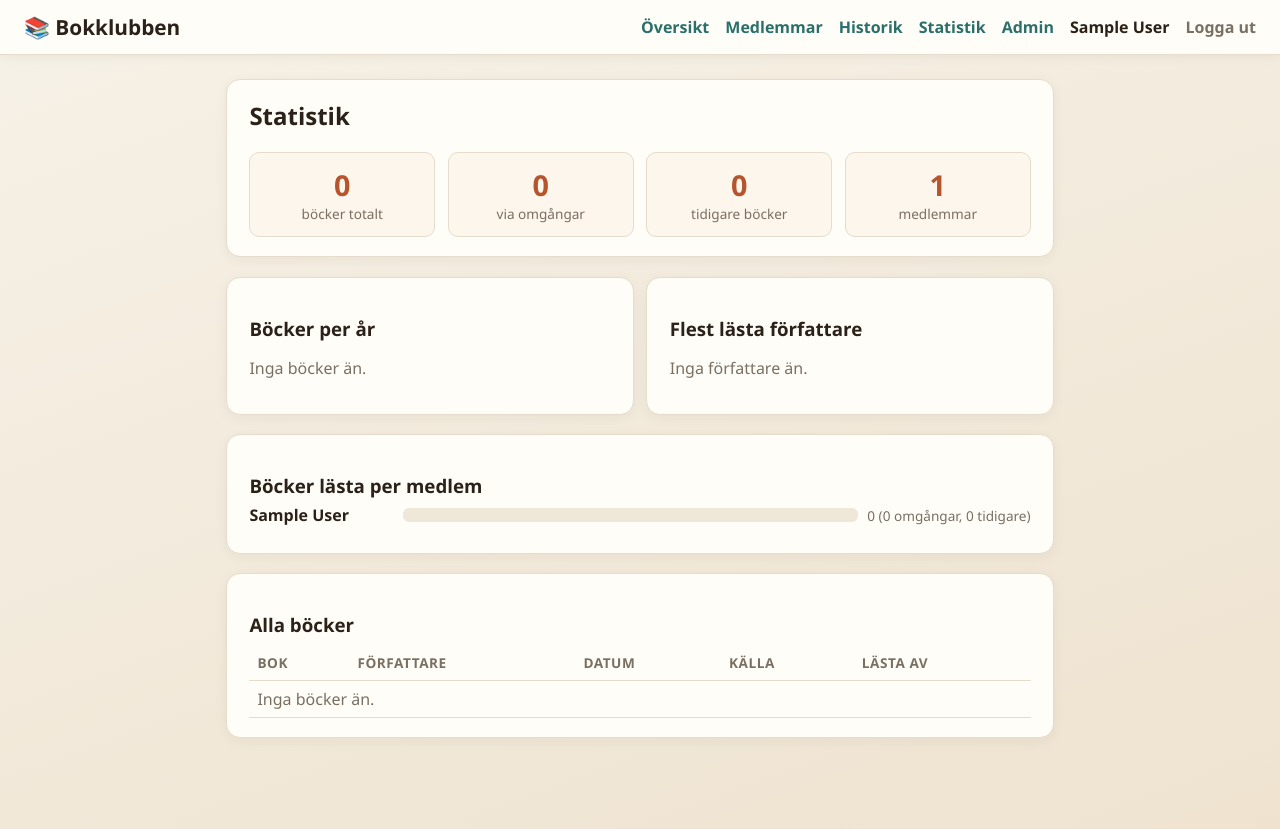
After one commit to bananmellan/bokklubben, a Flask app: page /stats in a window 1280 px wide. The commit adds this page. Run offline with Flask 3, Linux system fonts and the light colour scheme; the visitor is signed in with stand-in values (Sample User, id 1); data comes from the database, SQL or seed files in the repository; data that the repository does not hold is empty.

Commit message:
Add past-book history and statistics page
- Admin can backfill books read before the site existed (title, author,
  read date, which members read it), with edit/delete
- New Statistik page: totals, books per year, most-read authors,
  per-member read counts (rounds + backfilled), full book list
- New tables past_books / past_book_readers (added via IF NOT EXISTS,
  existing databases migrate on startup)

Co-authored-by: bananmellan <bananmellan@users.noreply.github.com>

```diff
--- a/app/db.py
+++ b/app/db.py
@@ -62,6 +62,20 @@ CREATE TABLE IF NOT EXISTS read_marks (
     UNIQUE(round_id, member_id)
 );
 
+CREATE TABLE IF NOT EXISTS past_books (
+    id INTEGER PRIMARY KEY AUTOINCREMENT,
+    title TEXT NOT NULL,
+    author TEXT NOT NULL DEFAULT '',
+    read_date TEXT,
+    created_at TEXT NOT NULL DEFAULT (datetime('now'))
+);
+
+CREATE TABLE IF NOT EXISTS past_book_readers (
+    past_book_id INTEGER NOT NULL REFERENCES past_books(id) ON DELETE CASCADE,
+    member_id INTEGER NOT NULL REFERENCES members(id) ON DELETE CASCADE,
+    PRIMARY KEY (past_book_id, member_id)
+);
+
 CREATE TABLE IF NOT EXISTS settings (
     key TEXT PRIMARY KEY,
     value TEXT NOT NULL
--- a/app/routes.py
+++ b/app/routes.py
@@ -328,6 +328,81 @@ def upload(filename):
     return send_from_directory(current_app.config["UPLOAD_DIR"], filename)
 
 
+@bp.route("/stats")
+@login_required
+def stats():
+    round_books = query(
+        """
+        SELECT b.title, b.author, r.id AS round_id, r.meeting_date, r.created_at,
+               (SELECT COUNT(*) FROM read_marks rm WHERE rm.round_id = r.id AND rm.has_read = 1) AS nread
+        FROM rounds r
+        JOIN book_candidates b ON b.id = r.winner_candidate_id
+        ORDER BY coalesce(r.meeting_date, r.created_at) DESC, r.id DESC
+        """
+    )
+    past_books = query(
+        """
+        SELECT pb.id, pb.title, pb.author, pb.read_date,
+               (SELECT COUNT(*) FROM past_book_readers p WHERE p.past_book_id = pb.id) AS nread
+        FROM past_books pb
+        ORDER BY pb.read_date DESC, pb.id DESC
+        """
+    )
+
+    years = {}
+    for b in round_books:
+        y = (b["meeting_date"] or b["created_at"] or "")[:4] or "okänt"
+        years[y] = years.get(y, 0) + 1
+    for b in past_books:
+        y = (b["read_date"] or "")[:4] or "okänt"
+        years[y] = years.get(y, 0) + 1
+    per_year = sorted(years.items(), key=lambda kv: (1, "") if kv[0] == "okänt" else (0, kv[0]), reverse=True)
+
+    authors = {}
+    for b in list(round_books) + list(past_books):
+        a = (b["author"] or "").strip()
+        if a:
+            key = a.lower()
+            if key not in authors:
+                authors[key] = [a, 0]
+            authors[key][1] += 1
+    top_authors = sorted(authors.values(), key=lambda x: (-x[1], x[0].lower()))[:10]
+
+    member_stats = query(
+        """
+        SELECT m.id, m.name,
+               (SELECT COUNT(*) FROM read_marks rm JOIN rounds r ON r.id = rm.round_id
+                WHERE rm.member_id = m.id AND rm.has_read = 1 AND r.winner_candidate_id IS NOT NULL) AS round_reads,
+               (SELECT COUNT(*) FROM past_book_readers p WHERE p.member_id = m.id) AS past_reads
+        FROM members m
+        ORDER BY (round_reads + past_reads) DESC, lower(m.name)
+        """
+    )
+
+    totals = {
+        "books": len(round_books) + len(past_books),
+        "from_rounds": len(round_books),
+        "past": len(past_books),
+        "members": one("SELECT COUNT(*) AS c FROM members")["c"],
+    }
+    max_year = max([c for _, c in per_year], default=1) or 1
+    max_author = max([c for _, c in top_authors], default=1) or 1
+    max_member = max([m["round_reads"] + m["past_reads"] for m in member_stats], default=1) or 1
+
+    return render_template(
+        "stats.html",
+        round_books=round_books,
+        past_books=past_books,
+        per_year=per_year,
+        top_authors=top_authors,
+        member_stats=member_stats,
+        totals=totals,
+        max_year=max_year,
+        max_author=max_author,
+        max_member=max_member,
+    )
+
+
 @bp.route("/history")
 @login_required
 def history():
--- a/app/static/style.css
+++ b/app/static/style.css
@@ -191,3 +191,28 @@ input[type="file"] { font-size: 0.85rem; }
 }
 
 hr { border: none; border-top: 1px solid var(--line); margin: 1.2rem 0; }
+
+.stat-cards { display: flex; gap: 0.8rem; flex-wrap: wrap; }
+.stat-card {
+  flex: 1 1 8rem;
+  background: #fdf6ec;
+  border: 1px solid var(--line);
+  border-radius: 10px;
+  padding: 0.8rem;
+  text-align: center;
+  display: flex;
+  flex-direction: column;
+}
+.stat-num { font-size: 1.8rem; font-weight: 800; color: var(--accent); }
+.stat-label { color: var(--muted); font-size: 0.85rem; }
+
+.bar-list { list-style: none; padding: 0; margin: 0.4rem 0 0; }
+.bar-list li { display: flex; align-items: center; gap: 0.6rem; margin-bottom: 0.45rem; }
+.bar-label { width: 9rem; overflow: hidden; text-overflow: ellipsis; white-space: nowrap; font-weight: 600; }
+.bar { flex: 1; background: #efe7d8; border-radius: 6px; height: 0.9rem; overflow: hidden; }
+.bar-fill { display: block; height: 100%; background: var(--accent-2); border-radius: 6px; }
+.bar-fill.alt { background: var(--accent); }
+.bar-count { min-width: 8rem; text-align: right; color: var(--muted); font-size: 0.85rem; }
+
+fieldset { border: 1px solid var(--line); border-radius: 8px; margin: 0.8rem 0; }
+legend { font-weight: 600; padding: 0 0.3rem; }
--- a/app/templates/base.html
+++ b/app/templates/base.html
@@ -15,6 +15,7 @@
       <a href="{{ url_for('main.index') }}">Översikt</a>
       <a href="{{ url_for('main.members') }}">Medlemmar</a>
       <a href="{{ url_for('main.history') }}">Historik</a>
+      <a href="{{ url_for('main.stats') }}">Statistik</a>
       {% if member['is_admin'] %}<a href="{{ url_for('admin.panel') }}">Admin</a>{% endif %}
       <span class="who">{% if member['avatar'] %}<img class="avatar-sm" src="{{ url_for('main.upload', filename=member['avatar']) }}" alt="">{% endif %}{{ member['name'] }}</span>
       <a class="logout" href="{{ url_for('main.logout') }}">Logga ut</a>
--- /dev/null
+++ b/app/templates/stats.html
@@ -0,0 +1,98 @@
+{% extends "base.html" %}
+{% block title %}Statistik – {{ club_name }}{% endblock %}
+{% block content %}
+
+<section class="card">
+  <h2>Statistik</h2>
+  <div class="stat-cards">
+    <div class="stat-card"><span class="stat-num">{{ totals['books'] }}</span><span class="stat-label">böcker totalt</span></div>
+    <div class="stat-card"><span class="stat-num">{{ totals['from_rounds'] }}</span><span class="stat-label">via omgångar</span></div>
+    <div class="stat-card"><span class="stat-num">{{ totals['past'] }}</span><span class="stat-label">tidigare böcker</span></div>
+    <div class="stat-card"><span class="stat-num">{{ totals['members'] }}</span><span class="stat-label">medlemmar</span></div>
+  </div>
+</section>
+
+<div class="grid-2">
+  <section class="card">
+    <h3>Böcker per år</h3>
+    {% if per_year %}
+      <ul class="bar-list">
+        {% for year, count in per_year %}
+          <li>
+            <span class="bar-label">{{ year }}</span>
+            <span class="bar"><span class="bar-fill" style="width: {{ (100 * count / max_year) | round | int }}%"></span></span>
+            <span class="bar-count">{{ count }}</span>
+          </li>
+        {% endfor %}
+      </ul>
+    {% else %}
+      <p class="muted">Inga böcker än.</p>
+    {% endif %}
+  </section>
+
+  <section class="card">
+    <h3>Flest lästa författare</h3>
+    {% if top_authors %}
+      <ul class="bar-list">
+        {% for author, count in top_authors %}
+          <li>
+            <span class="bar-label">{{ author }}</span>
+            <span class="bar"><span class="bar-fill alt" style="width: {{ (100 * count / max_author) | round | int }}%"></span></span>
+            <span class="bar-count">{{ count }}</span>
+          </li>
+        {% endfor %}
+      </ul>
+    {% else %}
+      <p class="muted">Inga författare än.</p>
+    {% endif %}
+  </section>
+</div>
+
+<section class="card">
+  <h3>Böcker lästa per medlem</h3>
+  {% if member_stats %}
+    <ul class="bar-list">
+      {% for m in member_stats %}
+        <li>
+          <span class="bar-label">{{ m['name'] }}</span>
+          <span class="bar"><span class="bar-fill" style="width: {{ (100 * (m['round_reads'] + m['past_reads']) / max_member) | round | int }}%"></span></span>
+          <span class="bar-count">{{ m['round_reads'] + m['past_reads'] }} ({{ m['round_reads'] }} omgångar, {{ m['past_reads'] }} tidigare)</span>
+        </li>
+      {% endfor %}
+    </ul>
+  {% else %}
+    <p class="muted">Inga medlemmar än.</p>
+  {% endif %}
+</section>
+
+<section class="card">
+  <h3>Alla böcker</h3>
+  <table class="table">
+    <thead><tr><th>Bok</th><th>Författare</th><th>Datum</th><th>Källa</th><th>Lästa av</th></tr></thead>
+    <tbody>
+      {% for b in round_books %}
+        <tr>
+          <td>{{ b['title'] }}</td>
+          <td>{{ b['author'] }}</td>
+          <td>{{ b['meeting_date'] or b['created_at'][:10] }}</td>
+          <td>Omgång #{{ b['round_id'] }}</td>
+          <td>{{ b['nread'] }}</td>
+        </tr>
+      {% endfor %}
+      {% for b in past_books %}
+        <tr>
+          <td>{{ b['title'] }}</td>
+          <td>{{ b['author'] }}</td>
+          <td>{{ b['read_date'] or 'okänt' }}</td>
+          <td>Tidigare</td>
+          <td>{{ b['nread'] }}</td>
+        </tr>
+      {% endfor %}
+      {% if not round_books and not past_books %}
+        <tr><td colspan="5" class="muted">Inga böcker än.</td></tr>
+      {% endif %}
+    </tbody>
+  </table>
+</section>
+
+{% endblock %}
```
Also changed, not shown: app/admin.py (+62 -1 lines), app/templates/admin.html (+33 -0 lines), app/templates/admin_past_book.html (added, +26 -0 lines), README.md.
